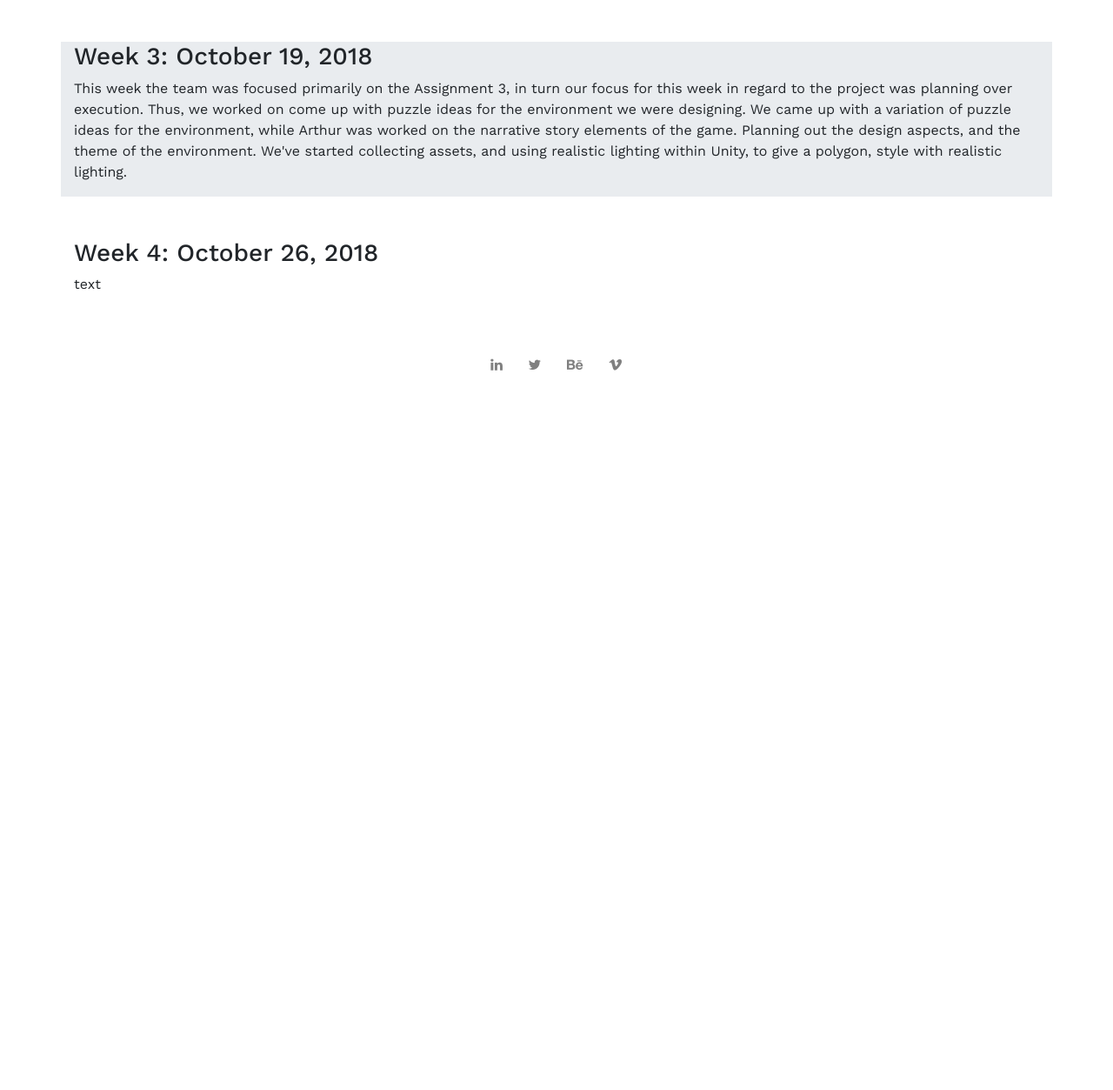
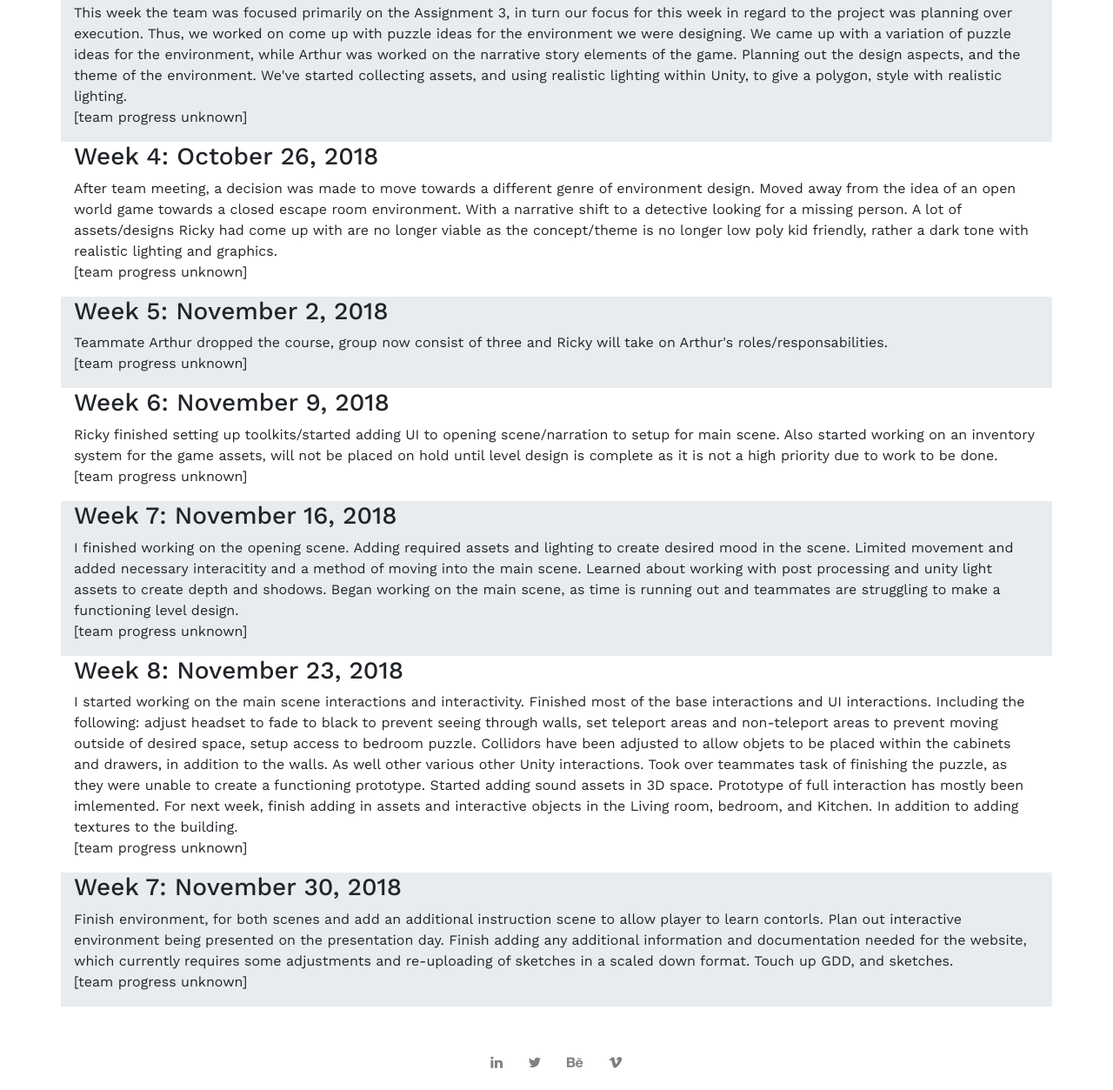
Before and after one commit to RickyLalli/VirtualSpace_Website, a plain HTML site: page index.html in a window 1280 px wide. Shown: the part 1442-2695 px from the top of the page at 87% size. Before the commit the page ends 1893 px from the top, so only its background shows below. Drawn offline with nearby package versions, Linux system fonts and the light colour scheme.

Commit message:
Updated: members, logs, etc.

```diff
--- a/css/style.scss
+++ b/css/style.scss
@@ -92,6 +92,7 @@ body {
 
 .blog {
   margin-top: 3rem;
+	// min-height: 10rem;
 
 }
 
--- a/index.html
+++ b/index.html
@@ -72,7 +72,7 @@
         <div class="jumbotron jumbotron-fluid">
           <div class="container">
             <h1 class="display-4">Virtual Space Studios</h1>
-            <p class="lead">A team of passionate disigners, modellers, and programmers working together to create presence within a visually appealing space.</p>
+            <p class="lead">A single passionate designer, modeller, and programmer working together with apes to create an environment which is interacting and engaging.</p>
           </div>
         </div>
 
@@ -89,7 +89,7 @@
 
                     <h4 class="h5 text-center mb-5 mt-4">Ricky Lalli</h4>
                     <p class="mx-auto text-center">
-                      <em>Team Leader</em> <br> Website Developer <br> Unity Developer
+                      <em>Team Leader</em> <br> Website Developer <br> Unity Developer <br> 3D Modelling
                     </p>
 
             </div>
@@ -97,7 +97,7 @@
 
 
               <div class="text-center">
-                  <img src="assets/profile-img.jpg" class="profile-img" alt="image of ricky lalli">
+                  <img src="assets/black.jpg" class="profile-img" alt="image of ricky lalli">
                 </div>
 
                   <h4 class="h5 text-center mb-5 mt-4">Natalie Cheng</h4>
@@ -110,7 +110,7 @@
 
 
               <div class="text-center">
-                  <img src="assets/profile-img.jpg" class="profile-img" alt="image of ricky lalli">
+                  <img src="assets/black.jpg" class="profile-img" alt="image of ricky lalli">
                 </div>
 
                   <h4 class="h5 text-center mb-5 mt-4">Raymond Cheng</h4>
@@ -119,11 +119,11 @@
                   </p>
 
             </div>
-            <div class="col">
+            <!-- <div class="col"> Teammate left course
 
 
               <div class="text-center">
-                  <img src="assets/profile-img.jpg" class="profile-img" alt="image of ricky lalli">
+                  <img src="assets/black.jpg" class="profile-img" alt="image of ricky lalli">
                 </div>
 
                   <h4 class="h5 text-center mb-5 mt-4">Arthur Spa Gakahu</h4>
@@ -132,7 +132,7 @@
                   </p>
 
 
-            </div>
+            </div> -->
           </div>
         </div>
 
@@ -146,7 +146,7 @@
                 <h3>Week 1: October 5, 2018</h3>
               <p>
                 This week out goal was to lay the foundation for our project, which involved the following: establishing a website, coming up with a narrative, creating concept sketches and familiarzing ourselves with key features we will need in development. One of these features was the integration of the Virtual Reality Tool Kit (VRTK), which will help us streamline development moving forward. This is in part thanks to the built in prefabs for integration into Unity. Allowing for the Oculus rift to be programmed and demo'd real time, with or without a headset setup. But also cuts the time down in half, making objects interactable etc. thanks to the builder tools provided.
-
+              </p>
 
             </div>
           </div>
@@ -157,8 +157,6 @@
               <p>
                 This week our team focused on working on the Design document for the VR environment. Due to this week and the following week being the time when most students have midterms, there was not the normal level of input. However, there was a lot of time spent on self-skill development in both the Unity and Maya software. As we had previously decided on moving forward working with a low poly art-style to allow for the use of imagination and increase production time of objects while focusing more on interaction over designed assets. We decided this would be the best choice. As such, Ricky has been working on animation in Maya which use the poly style, in addition to becoming proficient in GUID for the user in-game. Moving forward from this week, we plane to have a strong grasp on the direction we will be moving forward in. However, we are not sure of the specific scope yet. As the more details we implement the smaller the range. Furthermore, due to team skills being Asymmetrical we are still working towards an equal distribution of work for the coming weeks.
               </p>
-
-
             </div>
           </div>
 
@@ -167,6 +165,7 @@
                 <h3>Week 3: October 19, 2018</h3>
               <p>
                 This week the team was focused primarily on the Assignment 3, in turn our focus for this week in regard to the project was planning over execution. Thus, we worked on come up with puzzle ideas for the environment we were designing. We came up with a variation of puzzle ideas for the environment, while Arthur was worked on the narrative story elements of the game. Planning out the design aspects, and the theme of the environment. We've started collecting assets, and using realistic lighting within Unity, to give a polygon, style with realistic lighting.
+                <br>[team progress unknown]
               </p>
 
             </div>
@@ -177,9 +176,68 @@
             <div class="col">
                 <h3>Week 4: October 26, 2018</h3>
               <p>
-                text
+                After team meeting, a decision was made to move towards a different genre of environment design. Moved away from the idea of an open world game towards a closed escape room environment. With a narrative shift to a detective looking for a missing person. A lot of assets/designs Ricky had come up with are no longer viable as the concept/theme is no longer low poly kid friendly, rather a dark tone with realistic lighting and graphics.
+                <br>[team progress unknown]
               </p>
 
+
+            </div>
+          </div>
+
+          <div class="row blog grey">
+            <div class="col">
+                <h3>Week 5: November 2, 2018</h3>
+              <p>
+                Teammate Arthur dropped the course, group now consist of three and Ricky will take on Arthur's roles/responsabilities.
+                <br>[team progress unknown]
+              </p>
+            </div>
+          </div>
+
+          <div class="row blog white">
+            <div class="col">
+                <h3>Week 6: November 9, 2018</h3>
+              <p>
+                Ricky finished setting up toolkits/started adding UI to opening scene/narration to setup for main scene. Also started working on an inventory system for the game assets, will not be placed on hold until level design is complete as it is not a high priority due to work to be done.
+                <br>[team progress unknown]
+              </p>
+            </div>
+          </div>
+
+          <div class="row blog grey">
+            <div class="col">
+                <h3>Week 7: November 16, 2018</h3>
+              <p>
+                I finished working on the opening scene. Adding required assets and lighting to create desired mood in the scene. Limited movement and added necessary interacitity and a method of moving into the main scene.
+                Learned about working with post processing and unity light assets to create depth and shodows. Began working on the main scene, as time is running out and teammates are struggling to make a functioning level design.
+                <br>[team progress unknown]
+              </p>
+
+            </div>
+          </div>
+
+          <div class="row blog white">
+            <div class="col">
+                <h3>Week 8: November 23, 2018</h3>
+              <p>
+                I started working on the main scene interactions and interactivity. Finished most of the base interactions and UI interactions. Including the following: adjust headset to fade to black to prevent seeing through walls, set teleport areas and non-teleport areas to prevent moving outside of desired space, setup access to bedroom puzzle.
+                Collidors have been adjusted to allow objets to be placed within the cabinets and drawers, in addition to the walls. As well other various other Unity interactions.
+                Took over teammates task of finishing the puzzle, as they were unable to create a functioning prototype. Started adding sound assets in 3D space. Prototype of full interaction has mostly been imlemented. For next week, finish adding in assets and interactive objects in the Living room, bedroom, and Kitchen. In addition to adding
+                textures to the building.
+                <br>[team progress unknown]
+              </p>
+            </div>
+          </div>
+
+
+          <div class="row blog grey">
+            <div class="col">
+                <h3>Week 7: November 30, 2018</h3>
+              <p>
+                Finish environment, for both scenes and add an additional instruction scene to allow player to learn contorls. Plan out interactive environment being presented on the presentation day.
+                Finish adding any additional information and documentation needed for the website, which currently requires some adjustments and re-uploading of sketches in a scaled down format. Touch up GDD, and sketches.
+                <br>[team progress unknown]
+              </p>
 
             </div>
           </div>
```
Also changed, not shown: design-doc.html (+7 -3 lines), assets/black.jpg (added), assets/black.svg (added), css/style.css, 3 other files.
